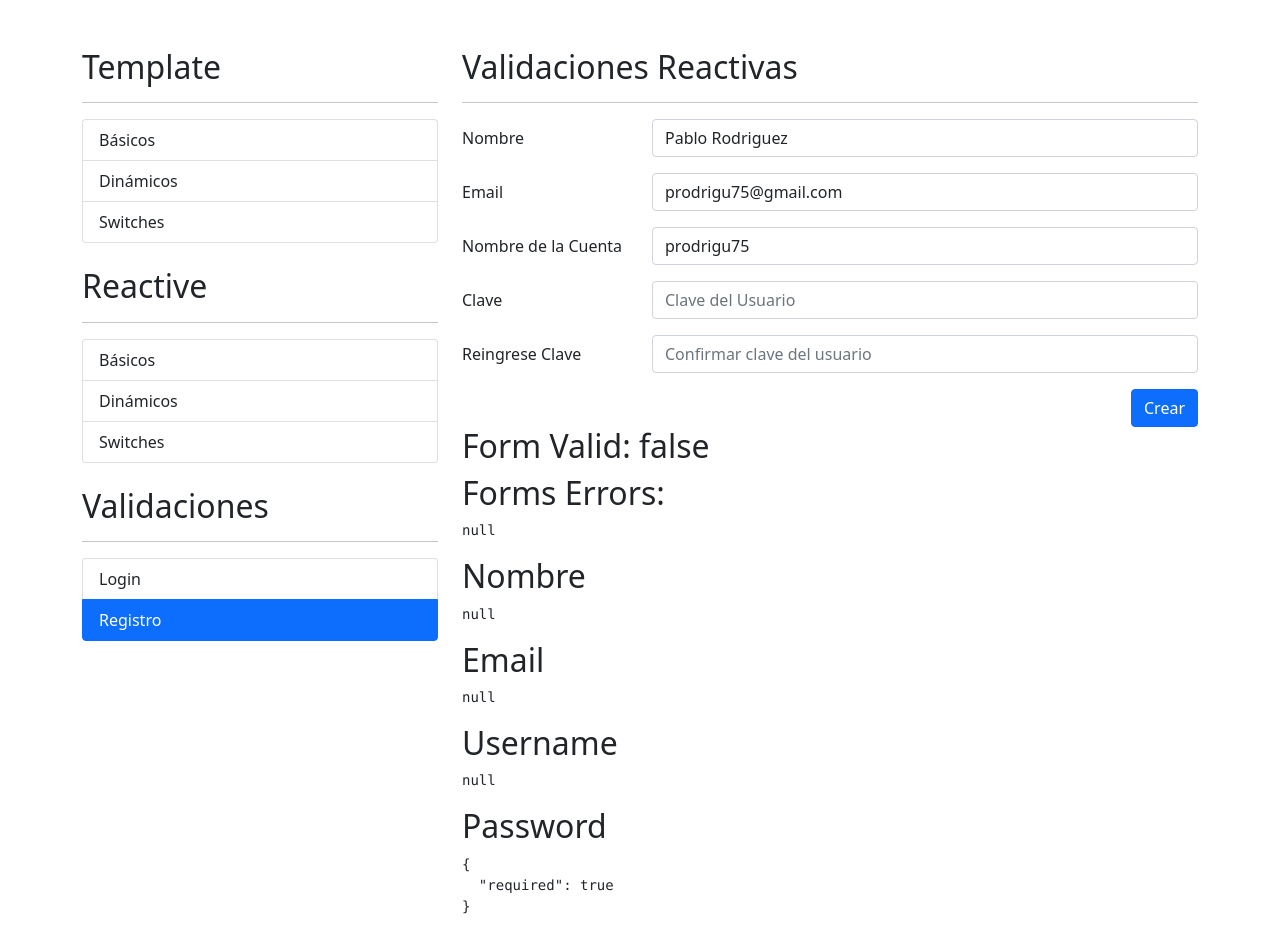
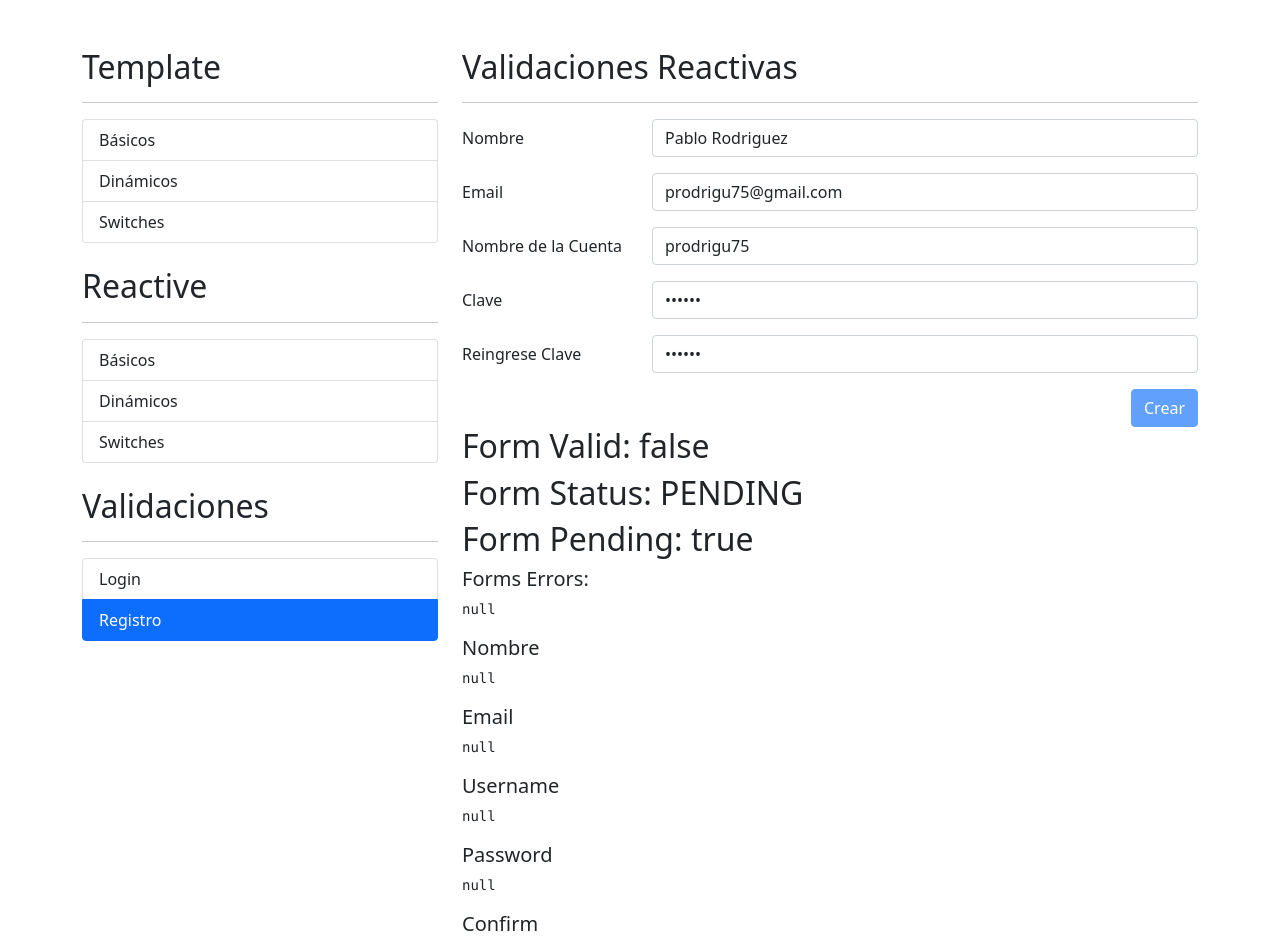
Before and after one commit to prodriguezr/Angular-FormsApp, an Angular app: page /auth/registro in a window 1280 px wide. Shown: the top 936 px of the page. Built offline with nearby package versions, Linux system fonts and the light colour scheme; no server answers.

Commit message:
Section 18 ended

```diff
--- a/src/app/app.module.ts
+++ b/src/app/app.module.ts
@@ -1,5 +1,6 @@
+import { BrowserModule } from '@angular/platform-browser';
+import { HttpClientModule } from '@angular/common/http';
 import { NgModule } from '@angular/core';
-import { BrowserModule } from '@angular/platform-browser';
 
 import { AppRoutingModule } from './app-routing.module';
 import { AppComponent } from './app.component';
@@ -10,8 +11,9 @@ import { SharedModule } from './shared/shared.module';
     AppComponent,
   ],
   imports: [
+    AppRoutingModule,
     BrowserModule,
-    AppRoutingModule,
+    HttpClientModule,
     SharedModule,
   ],
   providers: [],
--- a/src/app/auth/pages/register/register.component.html
+++ b/src/app/auth/pages/register/register.component.html
@@ -32,7 +32,7 @@
                         placeholder="Correo electrónico del usuario">
                     <span *ngIf="showInvalidField('email')"
                         class="text text-danger">
-                        Debe ser correo electrónico válido
+                        {{ emailErrorMsg }}
                     </span>
                 </div>
             </div>
@@ -86,6 +86,7 @@
                 <div class="col">
                     <button type="submit"
                         class="btn btn-primary float-end"
+                        [disabled]="myForm.pending"
                         (click)="create()">
                         Crear
                     </button>
@@ -97,20 +98,23 @@
 </div>
 
 <h2>Form Valid: {{ myForm.valid }}</h2>
-<h2>Forms Errors:</h2>
+<h2>Form Status: {{ myForm.status }}</h2>
+<h2>Form Pending: {{ myForm.pending }}</h2>
+
+<h5>Forms Errors:</h5>
 <pre>{{ myForm.errors | json }}</pre>
 
-<h2>Nombre</h2>
+<h5>Nombre</h5>
 <pre>{{ myForm.controls.name.errors | json }}</pre>
 
-<h2>Email</h2>
+<h5>Email</h5>
 <pre>{{ myForm.controls.email.errors | json }}</pre>
 
-<h2>Username</h2>
+<h5>Username</h5>
 <pre>{{ myForm.controls.username.errors | json }}</pre>
 
-<h2>Password</h2>
+<h5>Password</h5>
 <pre>{{ myForm.controls.password.errors | json }}</pre>
 
-<h2>Confirm</h2>
+<h5>Confirm</h5>
 <pre>{{ myForm.controls.confirm.errors | json }}</pre>
--- a/src/app/auth/pages/register/register.component.ts
+++ b/src/app/auth/pages/register/register.component.ts
@@ -1,6 +1,7 @@
 import { Component, OnInit } from '@angular/core';
 import { FormBuilder, FormGroup, Validators } from '@angular/forms';
 import { ValidatorsService } from 'src/app/shared/services/validators.service';
+import { EmailValidatorService } from '../../../shared/services/email-validator.service';
 
 @Component({
   selector: 'app-register',
@@ -11,7 +12,7 @@ import { ValidatorsService } from 'src/app/shared/services/validators.service';
 export class RegisterComponent implements OnInit {
   myForm:FormGroup = this.fb.group({
     name: [ '', [ Validators.required, Validators.pattern(this.vs.namePattern) ] ],
-    email: [ '', [ Validators.required, Validators.pattern(this.vs.emailPattern) ] ],
+    email: [ '', [ Validators.required, Validators.pattern(this.vs.emailPattern) ], [ this.emailValidator ] ],
     username: [ '', [ Validators.required, this.vs.noPuedeSerProdrigu75 ] ],
     password: [ '', [ Validators.required, Validators.minLength(4) ] ],
     confirm: [ '', [ Validators.required, Validators.minLength(4) ] ]
@@ -20,14 +21,32 @@ export class RegisterComponent implements OnInit {
   });
 
   constructor(private fb:FormBuilder,
-    private vs:ValidatorsService) { }
+    private vs:ValidatorsService,
+    private emailValidator:EmailValidatorService ) { }
 
   ngOnInit(): void {
     this.myForm.reset({
       name: 'Pablo Rodriguez',
       email: 'prodrigu75@gmail.com',
-      username: 'prodrigu75'
+      username: 'prodrigu75',
+      password: '123456',
+      confirm: '123456'
     });
+  }
+
+  get emailErrorMsg():string {
+    const errors = this.myForm.get('email')?.errors;
+
+    if (errors?.required)
+      return 'El campo email es requerido';
+
+    if (errors?.pattern)
+      return 'Debe ser un email válido';
+
+    if (errors?.emailExists)
+      return 'Este email ya se encuentra asociado a un usuario';
+
+    return 'No implementada';
   }
 
   showInvalidField(field:string): boolean|undefined {
--- /dev/null
+++ b/src/app/shared/services/email-validator.service.ts
@@ -0,0 +1,27 @@
+import { HttpClient } from '@angular/common/http';
+import { mapToMapExpression } from '@angular/compiler/src/render3/util';
+import { Injectable } from '@angular/core';
+import { AbstractControl, AsyncValidator, ValidationErrors } from '@angular/forms';
+import { Observable } from 'rxjs';
+import { map } from 'rxjs/operators';
+
+@Injectable({
+  providedIn: 'root'
+})
+export class EmailValidatorService implements AsyncValidator {
+
+  constructor(private httpClient:HttpClient) { }
+
+  validate(control: AbstractControl): Observable<ValidationErrors | null> {
+    const emailValue = control.value.trim().toLowerCase();
+
+    console.log(emailValue);
+    return this.httpClient.get<any[]>(`http://localhost:3000/usuarios?q=${emailValue}`)
+      .pipe(
+        map(resp => {
+          return resp.length === 0 ? null : { emailExists: true }
+        })
+      );
+  }
+
+}
--- a/src/app/shared/services/validators.service.ts
+++ b/src/app/shared/services/validators.service.ts
@@ -30,12 +30,15 @@ export class ValidatorsService {
 
       if (pass !== confirm) {
         formGroup.get(field2)?.setErrors({ equalFields: true });
+        //formGroup.get(field2)?.updateValueAndValidity();
+
         return {
           equalFields: true
         }
       }
 
       formGroup.get(field2)?.setErrors({ equalFields: null });
+      //formGroup.get(field2)?.updateValueAndValidity();
       return null;
     }
   }
```
